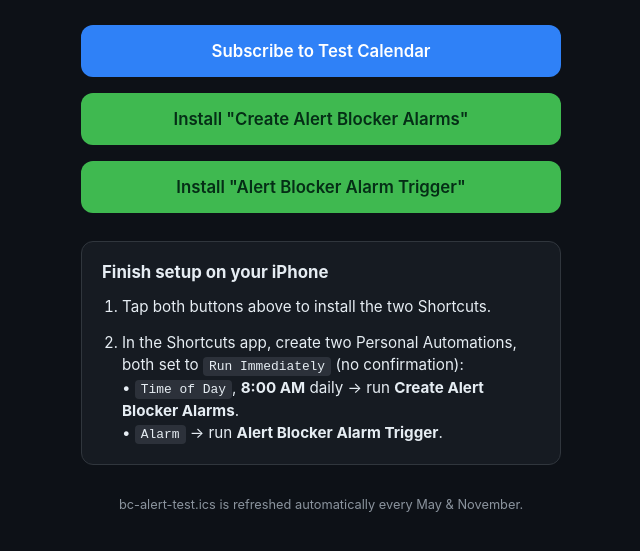
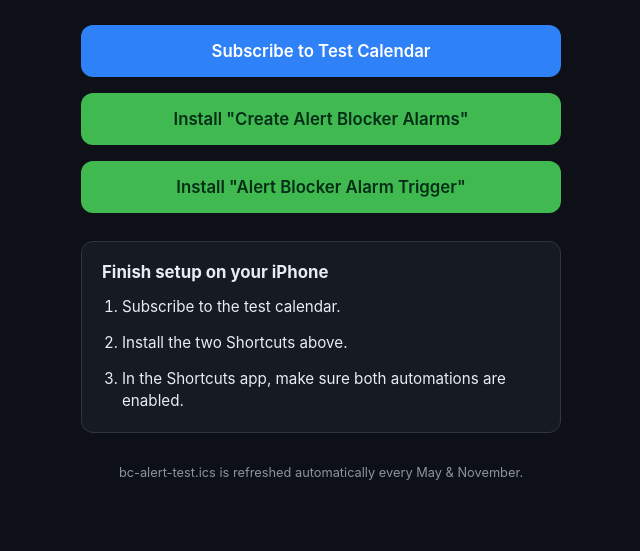
Before and after one commit to Malchia7/alert-ready-blocker, a plain HTML site: page index.html in a window 1280 px wide. Shown: the part 95-646 px from the top of the page, without its empty margins (319-959 px from the left). Drawn offline with Linux system fonts and the light colour scheme.

Commit message:
Simplify checklist: automations ship embedded in the shortcuts
The two Shortcuts carry their own automations on import, so there's
nothing to build manually in the Shortcuts app -- just confirm
they're enabled after installing.

Co-Authored-By: Claude Sonnet 5 <noreply@anthropic.com>

```diff
--- a/index.html
+++ b/index.html
@@ -112,17 +112,9 @@
   <div class="card">
     <h2>Finish setup on your iPhone</h2>
     <ol>
-      <li>
-        Tap both buttons above to install the two Shortcuts.
-      </li>
-      <li>
-        In the Shortcuts app, create two Personal Automations, both set to
-        <code>Run Immediately</code> (no confirmation):
-        <br>&bull; <code>Time of Day</code>, <strong>8:00 AM</strong> daily
-        &rarr; run <strong>Create Alert Blocker Alarms</strong>.
-        <br>&bull; <code>Alarm</code> &rarr; run
-        <strong>Alert Blocker Alarm Trigger</strong>.
-      </li>
+      <li>Subscribe to the test calendar.</li>
+      <li>Install the two Shortcuts above.</li>
+      <li>In the Shortcuts app, make sure both automations are enabled.</li>
     </ol>
   </div>
 
```
